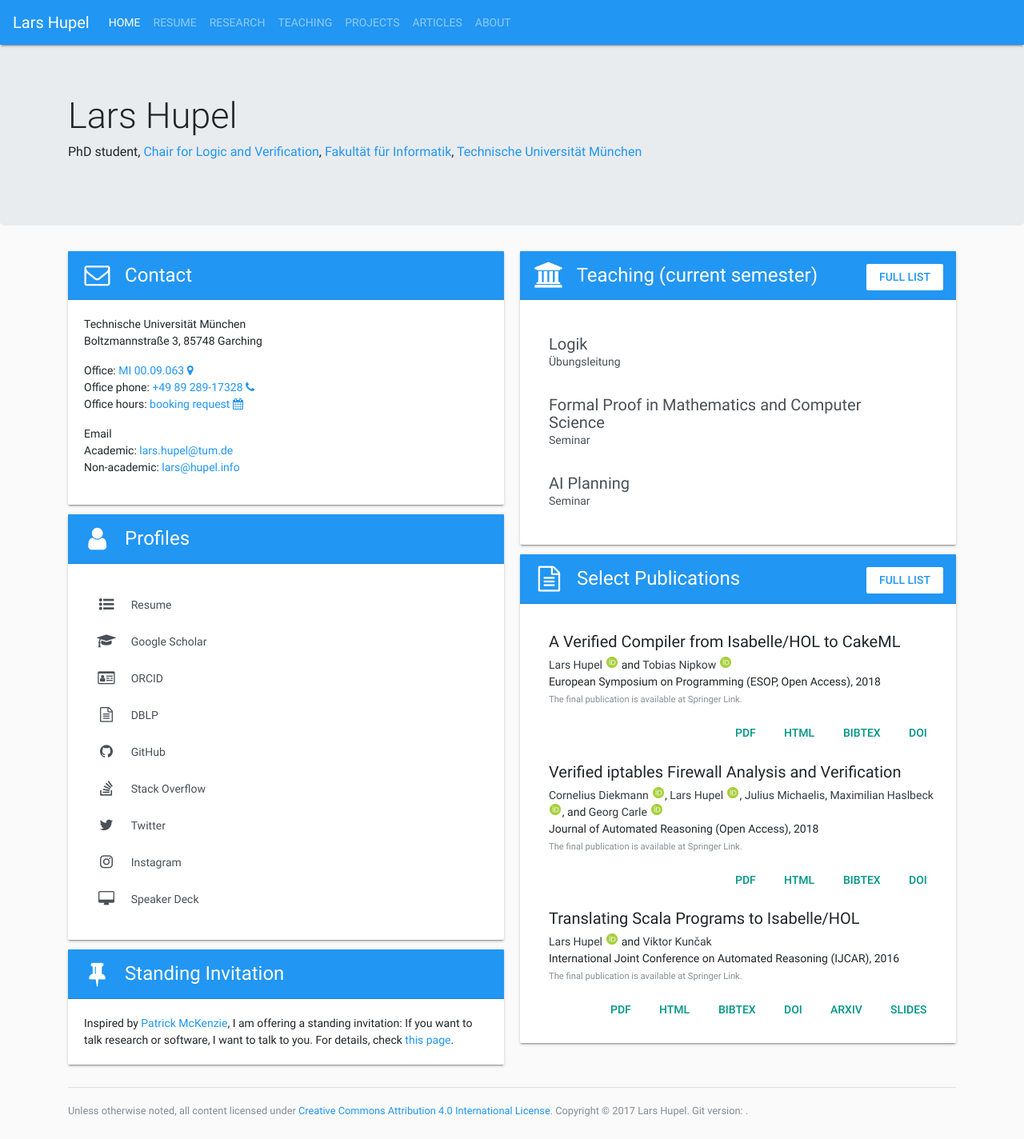
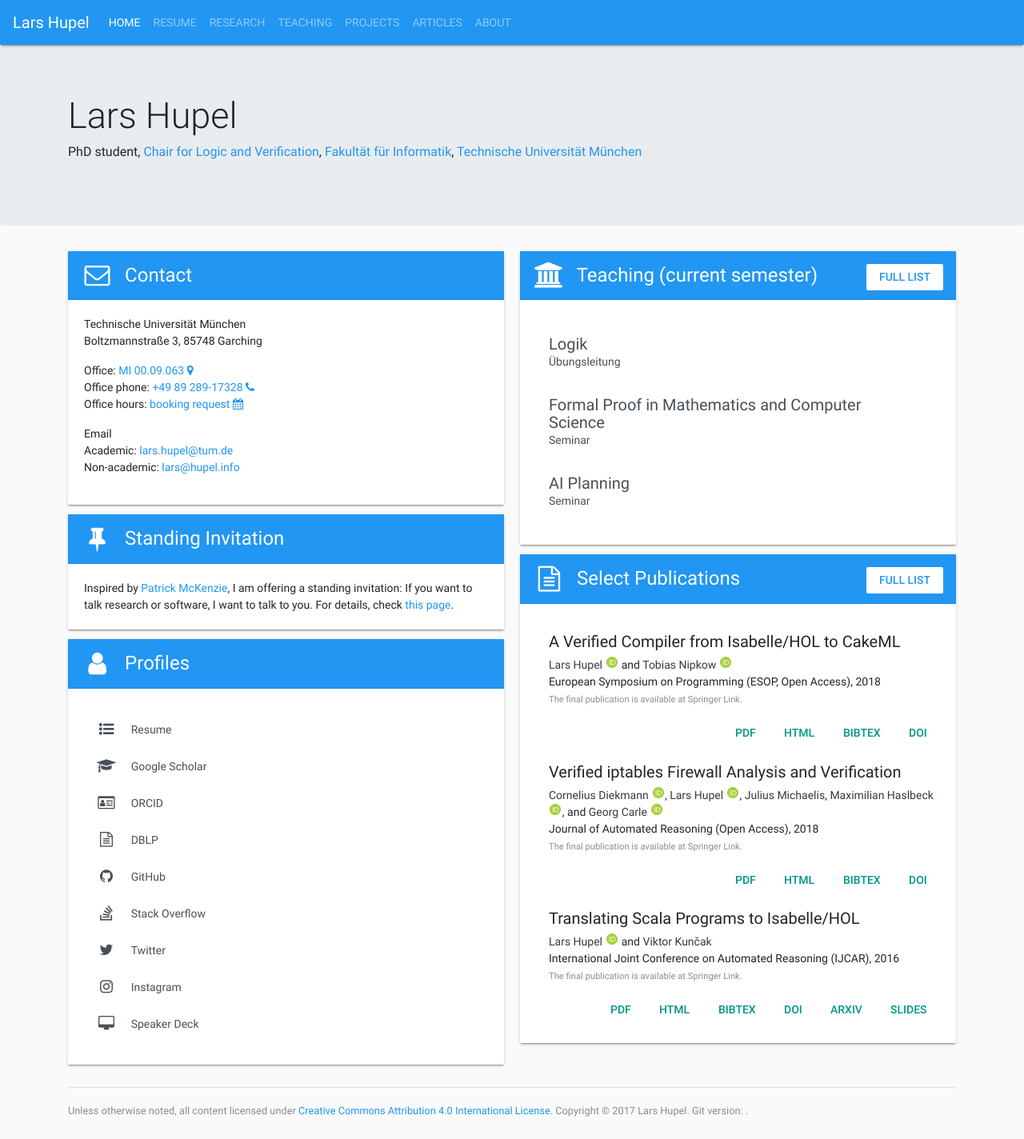
Before and after one commit to larsrh/website, a Jekyll site: the page built from index.html, in a window 1280 px wide. Shown: the whole page at 80% size. Built offline with Jekyll 4.4.1, drawn with Linux system fonts in a browser that asks for light colours; comment, search, counter and statistics services are not loaded.

Commit message:
reorder cards

```diff
--- a/index.html
+++ b/index.html
@@ -16,8 +16,8 @@ hyphenator: true
 
   <main class="card-columns card-columns-wide">
     {% include card.html src="contact.html" header="Contact" icon="fa-envelope-o" %}
+    {% include card.html src="invitation.html" header="Standing Invitation" icon="fa-thumb-tack" %}
     {% include card.html src="profiles.html" header="Profiles" icon="fa-user" %}
-    {% include card.html src="invitation.html" header="Standing Invitation" icon="fa-thumb-tack" %}
     {% capture teaching_extra %}
       <div class="pull-right">
         <a href="/teaching/" class="btn btn-outline-primary" style="border: none; background-color: white;">Full list</a>
```
